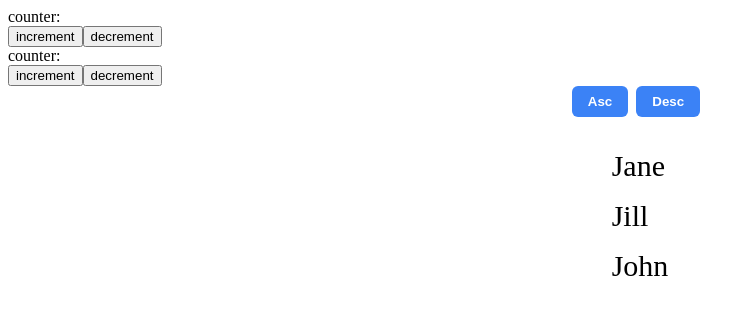
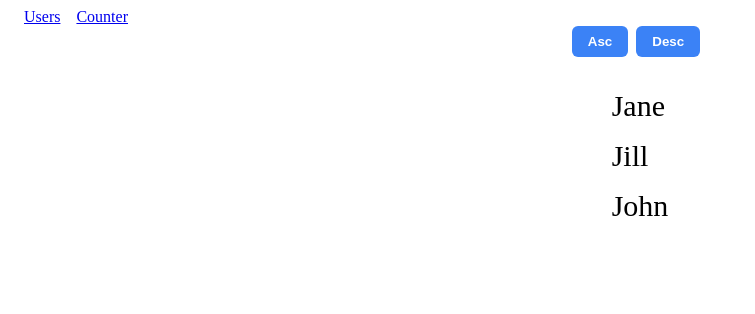
Before and after one commit to shaikouski-arkadzi/redux_2025, a React (Vite) app: page /users in a window 1280 px wide. Shown: the top 314 px of the page, without its empty margins (0-755 px from the left). Built offline with nearby package versions, Linux system fonts and the light colour scheme; data requests are answered from the project's data file.

Commit message:
Add router. Refactor components. Create Counters component. SelectedUserId get from route path instead of state

```diff
--- a/src/App.tsx
+++ b/src/App.tsx
@@ -1,13 +1,14 @@
-import { Counter } from "./modules/counters/Counter";
-import { UsersList } from "./modules/users/UsersList";
+import { Link, Outlet } from "react-router-dom";
 import "./App.css";
 
 function App() {
   return (
     <>
-      <Counter counterId="first" />
-      <Counter counterId="second" />
-      <UsersList />
+      <header>
+        <Link to="users">Users</Link>
+        <Link to="counter">Counter</Link>
+      </header>
+      <Outlet />
     </>
   );
 }
--- a/src/index.css
+++ b/src/index.css
@@ -0,0 +1,6 @@
+header {
+  padding-left: 16px;
+  padding-right: 16px;
+  display: flex;
+  gap: 16px;
+}
--- a/src/main.tsx
+++ b/src/main.tsx
@@ -1,14 +1,15 @@
 import { StrictMode } from "react";
 import { createRoot } from "react-dom/client";
 import { Provider } from "react-redux";
-import App from "./App.tsx";
 import { store } from "./store.ts";
+import { RouterProvider } from "react-router-dom";
+import { router } from "./router.tsx";
 import "./index.css";
 
 createRoot(document.getElementById("root")!).render(
   <StrictMode>
     <Provider store={store}>
-      <App />
+      <RouterProvider router={router} />
     </Provider>
   </StrictMode>
 );
--- /dev/null
+++ b/src/modules/counters/Counters.css
@@ -0,0 +1,6 @@
+.counters {
+  display: flex;
+  justify-content: center;
+  align-items: center;
+  gap: 20px;
+}
--- /dev/null
+++ b/src/modules/counters/Counters.tsx
@@ -0,0 +1,11 @@
+import { Counter } from "./Counter";
+import "./Counters.css";
+
+export function Counters() {
+  return (
+    <div className="counters">
+      <Counter counterId="first" />
+      <Counter counterId="second" />
+    </div>
+  );
+}
--- a/src/modules/users/SelectedUser.tsx
+++ b/src/modules/users/SelectedUser.tsx
@@ -1,15 +1,19 @@
+import { useNavigate, useParams } from "react-router-dom";
 import type { UserId } from "./user.types";
-import { useAppDispatch, useAppSelector } from "../../store.types";
+import { useAppSelector } from "../../store.types";
 import { usersSlice } from "./users.slice";
 import "./SelectedUser.css";
 
-export function SelectedUser({ userId }: { userId: UserId }) {
-  const dispatch = useAppDispatch();
+export function SelectedUser() {
+  const navigate = useNavigate();
+  const { id = "" } = useParams<{ id: UserId }>();
 
-  const user = useAppSelector((state) => state.users.entries[userId]);
+  const user = useAppSelector((state) =>
+    usersSlice.selectors.selectUserById(state, id)
+  );
 
   const handleBackButtonClick = () => {
-    dispatch(usersSlice.actions.selectRemove());
+    navigate("..", { relative: "path" });
   };
 
   return (
--- a/src/modules/users/UserListItem.tsx
+++ b/src/modules/users/UserListItem.tsx
@@ -1,17 +1,12 @@
-import { useAppDispatch } from "../../store.types";
 import type { User } from "./user.types";
-import { usersSlice } from "./users.slice";
 import "./UserListItem.css";
+import { useNavigate } from "react-router-dom";
 
 export function UserListItem({ user }: { user: User }) {
-  const dispatch = useAppDispatch();
+  const navigate = useNavigate();
 
   const handleUserClick = () => {
-    dispatch(
-      usersSlice.actions.selected({
-        userId: user.id,
-      })
-    );
+    navigate(user.id, { relative: "path" });
   };
 
   return (
--- a/src/modules/users/UsersList.tsx
+++ b/src/modules/users/UsersList.tsx
@@ -1,6 +1,5 @@
 import { useEffect, useState } from "react";
 import { UserListItem } from "./UserListItem";
-import { SelectedUser } from "./SelectedUser";
 import { useAppDispatch, useAppSelector, useAppStore } from "../../store.types";
 import { usersSlice } from "./users.slice";
 import { fetchUsers } from "./utils/fetch-users";
@@ -23,15 +22,10 @@ export function UsersList() {
     usersSlice.selectors.selectSortedUsers(state, sortType)
   );
 
-  const selectedUserId = useAppSelector(
-    usersSlice.selectors.selectSelectedUserId
-  );
-
   if (isPending) return <div>Loading</div>;
 
   return (
     <div className="container">
-      {!selectedUserId ? (
       <div className="user-list-container">
         <div className="sort-buttons">
           <button onClick={() => setSortType("asc")} className="btn">
@@ -50,9 +44,6 @@ export function UsersList() {
           ))}
         </ul>
       </div>
-      ) : (
-        <SelectedUser userId={selectedUserId} />
-      )}
     </div>
   );
 }
--- a/src/modules/users/users.slice.ts
+++ b/src/modules/users/users.slice.ts
@@ -8,14 +8,12 @@ import type { User, UserId } from "./user.types";
 type UsersState = {
   entries: Record<UserId, User>;
   ids: UserId[];
-  selectedUserId: UserId | undefined;
   fetchUsersStatus: "idle" | "pending" | "success" | "failed";
 };
 
 const initialUserState: UsersState = {
   entries: {},
   ids: [],
-  selectedUserId: undefined,
   fetchUsersStatus: "idle",
 };
 
@@ -23,7 +21,7 @@ export const usersSlice = createSlice({
   name: "users",
   initialState: initialUserState,
   selectors: {
-    selectSelectedUserId: (state) => state.selectedUserId,
+    selectUserById: (state, userId: UserId) => state.entries[userId],
     selectSortedUsers: createSelector(
       (state: UsersState) => state.ids,
       (state: UsersState) => state.entries,
@@ -43,12 +41,6 @@ export const usersSlice = createSlice({
     selectIsFetchUsersIdle: (state) => state.fetchUsersStatus === "idle",
   },
   reducers: {
-    selected: (state, action: PayloadAction<{ userId: UserId }>) => {
-      state.selectedUserId = action.payload.userId;
-    },
-    selectRemove: (state) => {
-      state.selectedUserId = undefined;
-    },
     fetchUsersPending: (state) => {
       state.fetchUsersStatus = "pending";
     },
--- /dev/null
+++ b/src/router.tsx
@@ -0,0 +1,30 @@
+import { createBrowserRouter, redirect } from "react-router-dom";
+import App from "./App";
+import { UsersList } from "./modules/users/UsersList";
+import { SelectedUser } from "./modules/users/SelectedUser";
+import { Counters } from "./modules/counters/Counters";
+
+export const router = createBrowserRouter([
+  {
+    path: "/",
+    element: <App />,
+    children: [
+      {
+        index: true,
+        loader: () => redirect("/users"),
+      },
+      {
+        path: "users",
+        element: <UsersList />,
+      },
+      {
+        path: "users/:id",
+        element: <SelectedUser />,
+      },
+      {
+        path: "counter",
+        element: <Counters />,
+      },
+    ],
+  },
+]);
```
Lines whose indentation alone changed are shown as unchanged.
